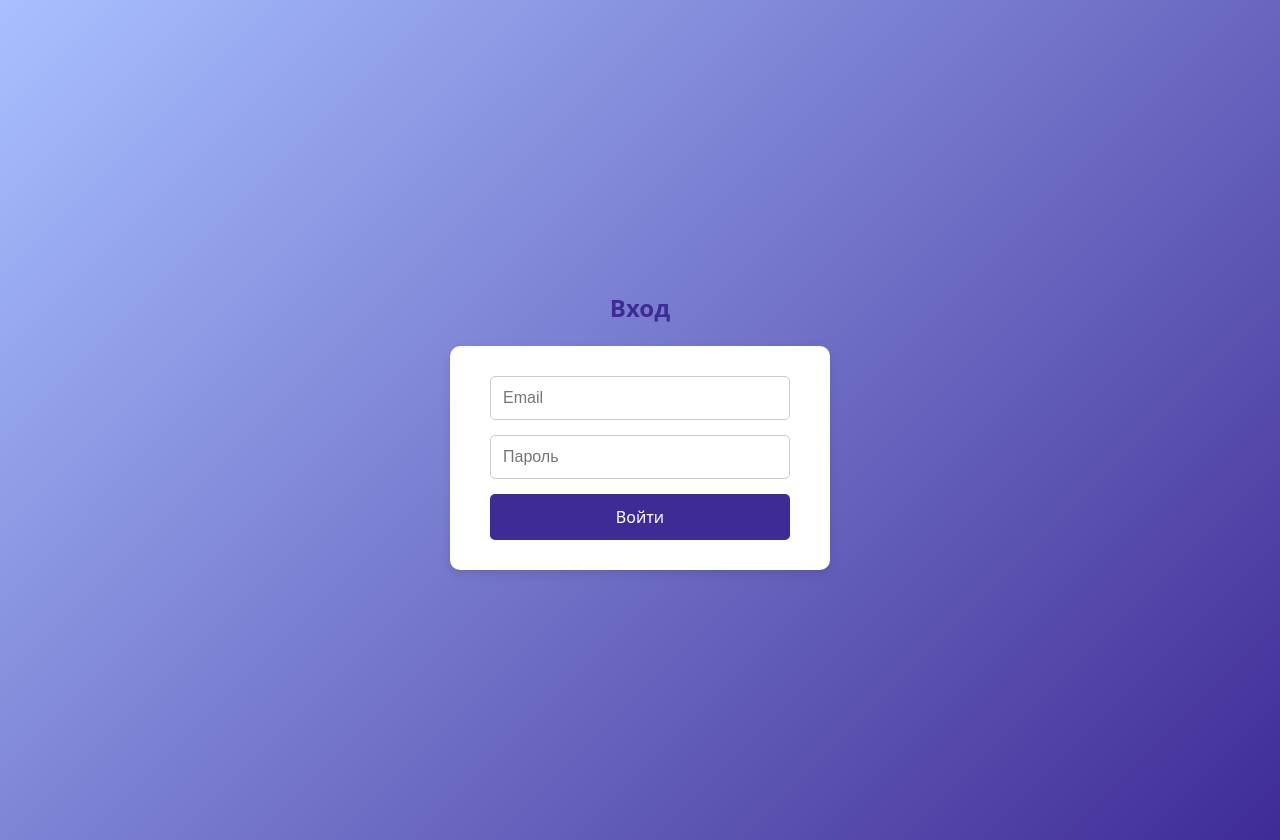
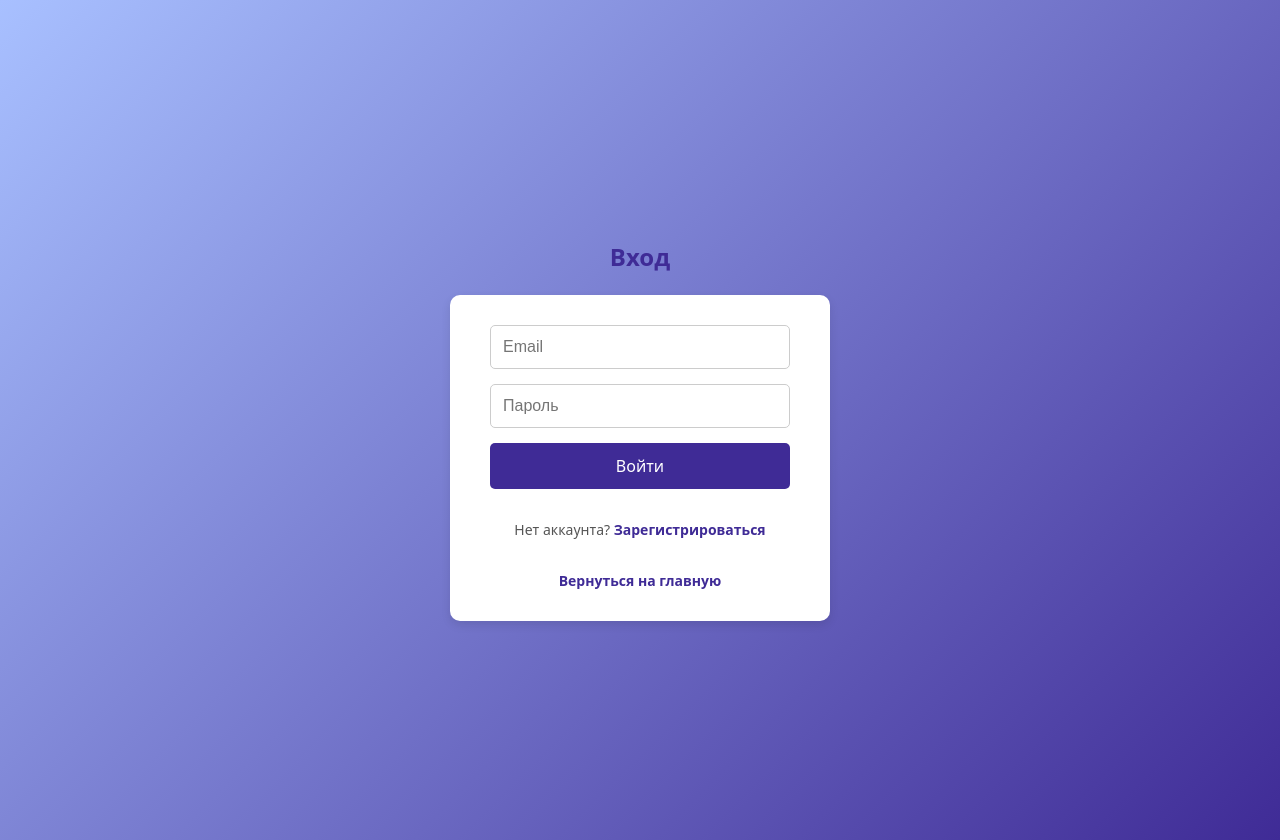
Before and after one commit to Goshansky/furni-swap, a React (Vite) app: page /login in a window 1280 px wide. Built offline with nearby package versions, Linux system fonts and the light colour scheme.

Commit message:
Подправил авторизацию и регистрацию

```diff
--- a/src/auth/Login.tsx
+++ b/src/auth/Login.tsx
@@ -1,5 +1,5 @@
 import { useState } from "react";
-import { useNavigate } from "react-router-dom";
+import { useNavigate, Link } from "react-router-dom";
 import { motion } from "framer-motion";
 import styles from "./Auth.module.css";
 import authService from "../services/auth.service";
@@ -52,6 +52,13 @@ const Login = () => {
                 />
                 {error && <p className={styles.errorText}>{error}</p>}
                 <button type="submit" className={styles.authButton}>Войти</button>
+
+                <div className={styles.authToggle}>
+                    Нет аккаунта? <Link to="/register">Зарегистрироваться</Link>
+                </div>
+                <div className={styles.authToggle}>
+                    <Link to="/">Вернуться на главную</Link>
+                </div>
             </form>
         </motion.div>
     );
--- a/src/auth/Register.tsx
+++ b/src/auth/Register.tsx
@@ -1,5 +1,5 @@
 import { useState } from "react";
-import { useNavigate } from "react-router-dom";
+import { useNavigate, Link } from "react-router-dom";
 import { motion } from "framer-motion";
 import styles from "./Auth.module.css";
 import authService from "../services/auth.service";
@@ -76,6 +76,13 @@ const Register = () => {
                 />
                 {error && <p className={styles.errorText}>{error}</p>}
                 <button type="submit" className={styles.authButton}>Зарегистрироваться</button>
+
+                <div className={styles.authToggle}>
+                    Уже есть аккаунт? <Link to="/login">Войти</Link>
+                </div>
+                <div className={styles.authToggle}>
+                    <Link to="/">Вернуться на главную</Link>
+                </div>
             </form>
         </motion.div>
     );
```
